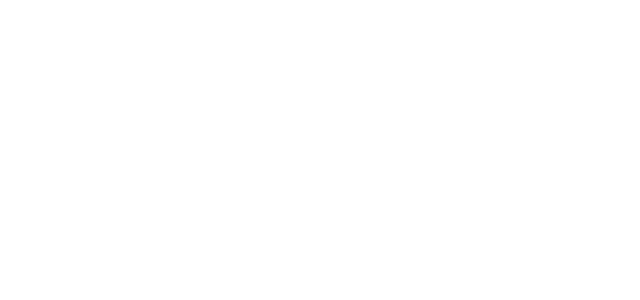
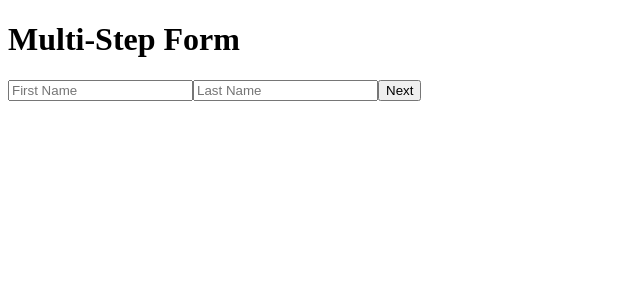
Before and after one commit to acciojob/multi-step-form-satyamgupta09, a React app: page / in a window 1280 px wide. Shown: the top 300 px of the page, without its empty margins (0-640 px from the left). Built offline with nearby package versions, Linux system fonts and the light colour scheme.

Commit message:
Update App.js

```diff
--- a/src/components/App.js
+++ b/src/components/App.js
@@ -1,13 +1,14 @@
-
 import React from "react";
+import FormHandler from "./FormHandler";
 import './../styles/App.css';
 
 const App = () => {
   return (
     <div>
-        {/* Do not remove the main div */}
+      <h1>Multi-Step Form</h1>
+      <FormHandler />
     </div>
-  )
-}
+  );
+};
 
-export default App
+export default App;
```
